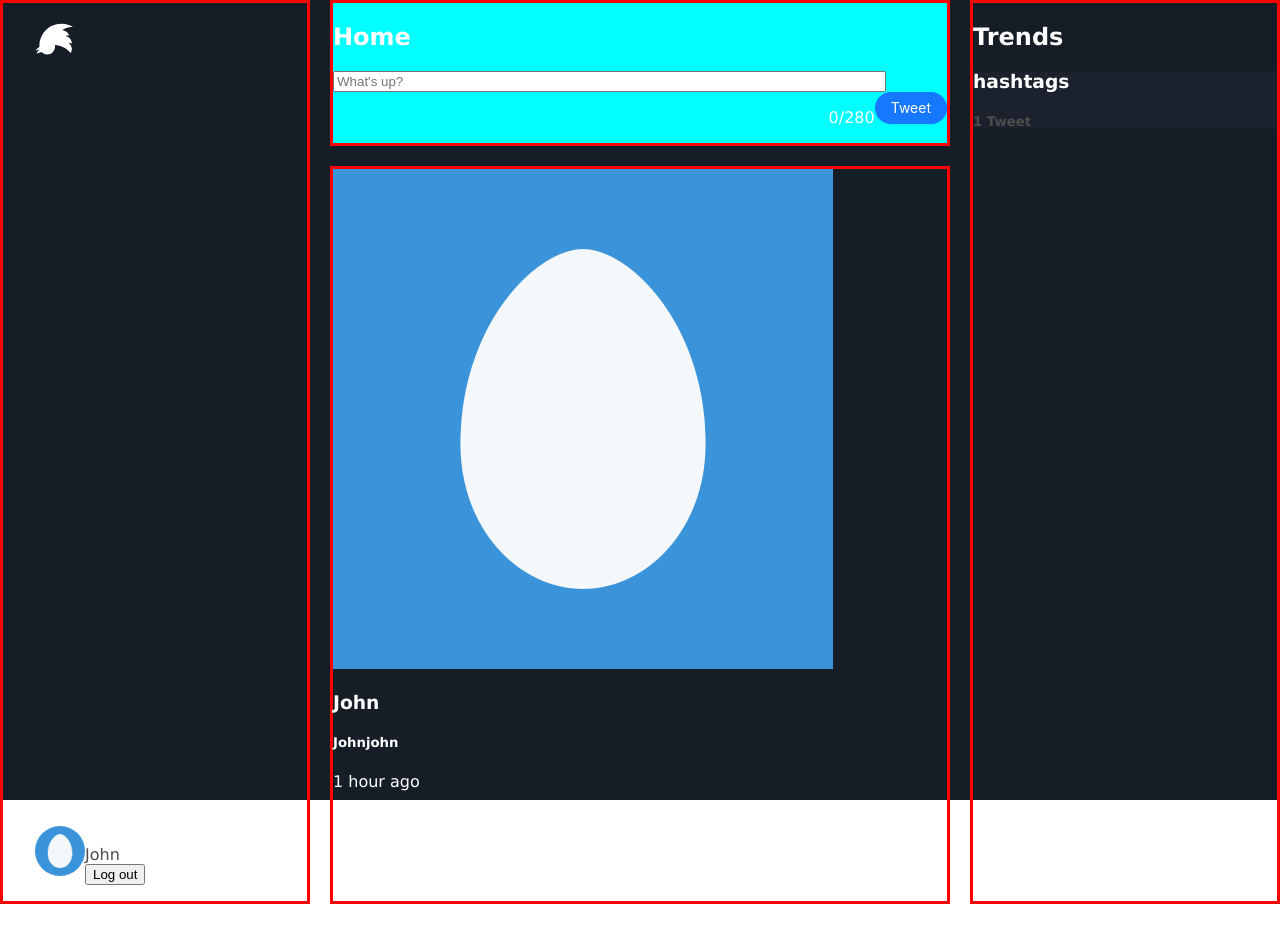
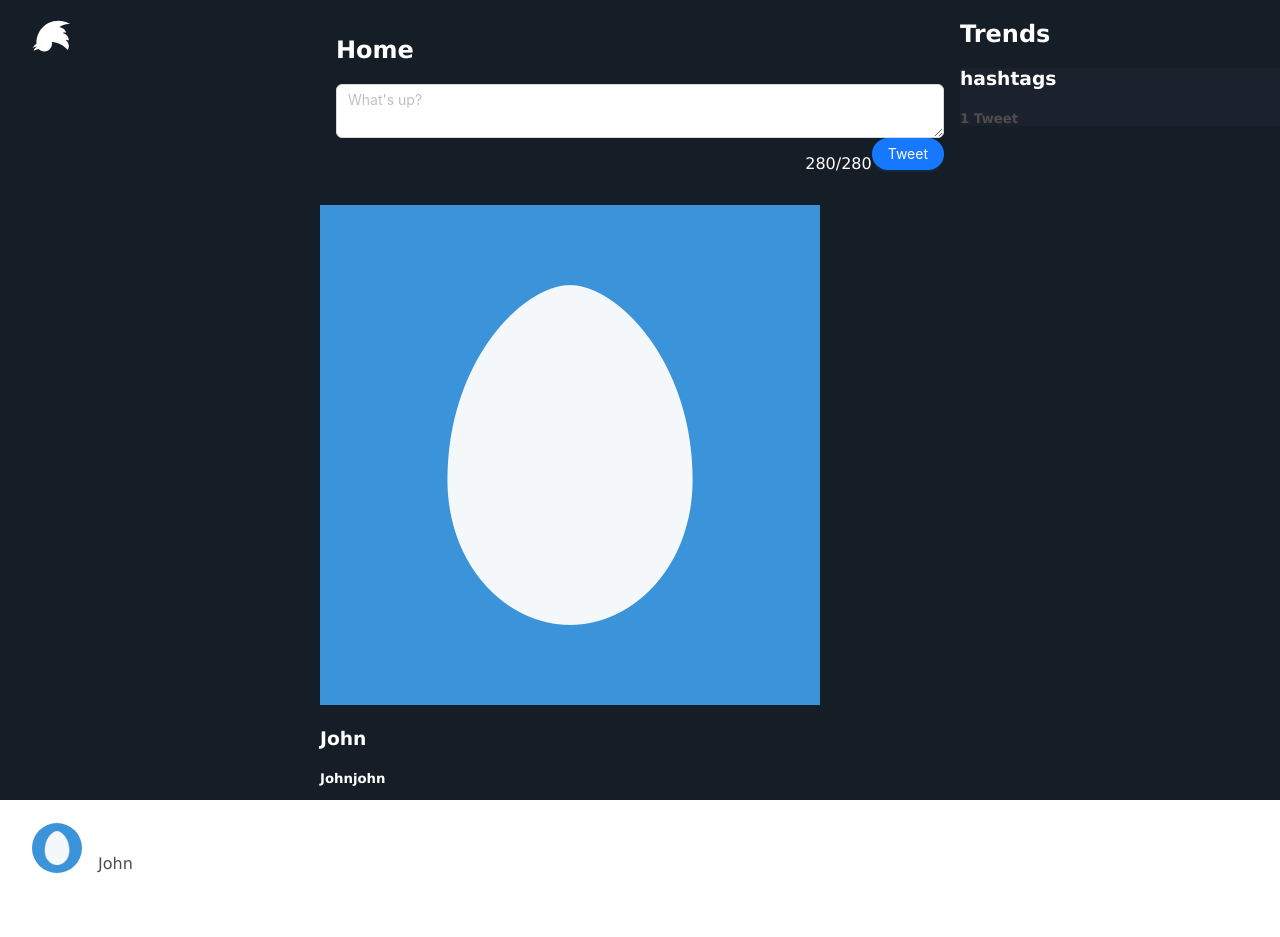
Before and after one commit to ioliete/hackatweet_frontend, a Next.js app: page / in a window 1280 px wide. Before the commit the page ends 904 px from the top, so only its background shows below. Built offline with nearby package versions, Linux system fonts and the light colour scheme; no server answers.

Commit message:
start component tweet

```diff
--- a/components/Home.js
+++ b/components/Home.js
@@ -1,10 +1,25 @@
-import styles from "../styles/Home.module.css";
+import { useEffect, useState } from "react";
 import { FontAwesomeIcon } from "@fortawesome/react-fontawesome";
 import { faHeart, faTrash } from "@fortawesome/free-solid-svg-icons";
-import { Button } from "antd";
+import { Button, Input } from "antd";
 import LastTweets from './LastTweets';
 
+import styles from "../styles/Home.module.css";
+
+const { TextArea } = Input;
+
 function Home() {
+
+  const [ lengthTweet, SetlengthTweet ] = useState(0);
+
+  const handleLogout = () => {
+
+  }
+
+  const handleInput = (e) => {
+    SetlengthTweet(e.target.textContent.length);
+  }
+
   return (
     <div>
       <main className={styles.main}>
@@ -16,28 +31,24 @@ function Home() {
           </svg>
           <div className={styles.userContainer}>
             <div className={styles.user}>
-              <img
-                src="./images/twitterEgg.png"
-                className={styles.profilePic}
-                alt="Profile pic"
-                width={50}
-                border-radius={50}
-              />
-              <p className={styles.firstname}>John</p>
-              <p className={styles.username}>John</p>
+              <img src="./images/twitterEgg.png" className={styles.profilePic} alt="Profile pic" />
+              <div>
+                <p className={styles.firstname}>John</p>
+                <p className={styles.username}>John</p>
+              </div>
             </div>
-            <button className={styles.logOutButton}>Log out</button>
+            <Button shape="round" ghost onClick={handleLogout}>Log out</Button>
           </div>
         </div>
 
         <div className={styles.middleBarUp}>
           <h2 className={styles.home}>Home</h2>
-          <input type="text" className={styles.newTweet} placeholder="What's up?" />
+          <TextArea placeholder="What's up?" allowClear onChange={handleInput} />
           <div className={styles.newTweetParameters}>
-            <p className={styles.count}>0/280</p>
+            <p className={styles.count}>{280 - lengthTweet}/280</p>
             <Button type="primary" shape="round">
-            Tweet
-          </Button>
+              Tweet
+            </Button>
           </div>
         </div>
 
--- a/styles/Home.module.css
+++ b/styles/Home.module.css
@@ -7,8 +7,6 @@
   display: grid;
   grid-template-columns: 1fr 2fr 1fr ;
   grid-template-rows: 1fr 3fr ;
-  grid-column-gap: 20px;
-  grid-row-gap: 20px;
   height: 100vh;
   margin: 0;
   padding: 0;
@@ -17,7 +15,7 @@
 }
 
 .main > div {
-  border: 3px solid red;
+  borxder: 3px solid red;
 }
 
 .leftBar {
@@ -42,18 +40,29 @@ svg.logo:hover {
   animation: piou-piou 1s linear infinite;
 }
 .userContainer {
-  width: 100%;
+  widsth: 100%;
 }
-.user img {
-  display: inline-block;
-  float: left;
+.user {
+  display: flex;
+  gap: 1em;
+  margin-bottom: 1em;
+}
+.profilePic {
+  width: 50px;
+  height: 50px;
+  border-radius: 50%;
+}
+.user > div {
+  display: flex;
+  flex-direction: column;
+  justify-content: space-between;
 }
 .logOutButton {
   clear: left;
 }
 
 .middleBarUp {
-  background-color: aqua;
+  padding: 1em;
 }
 
 .profilePic {
```
